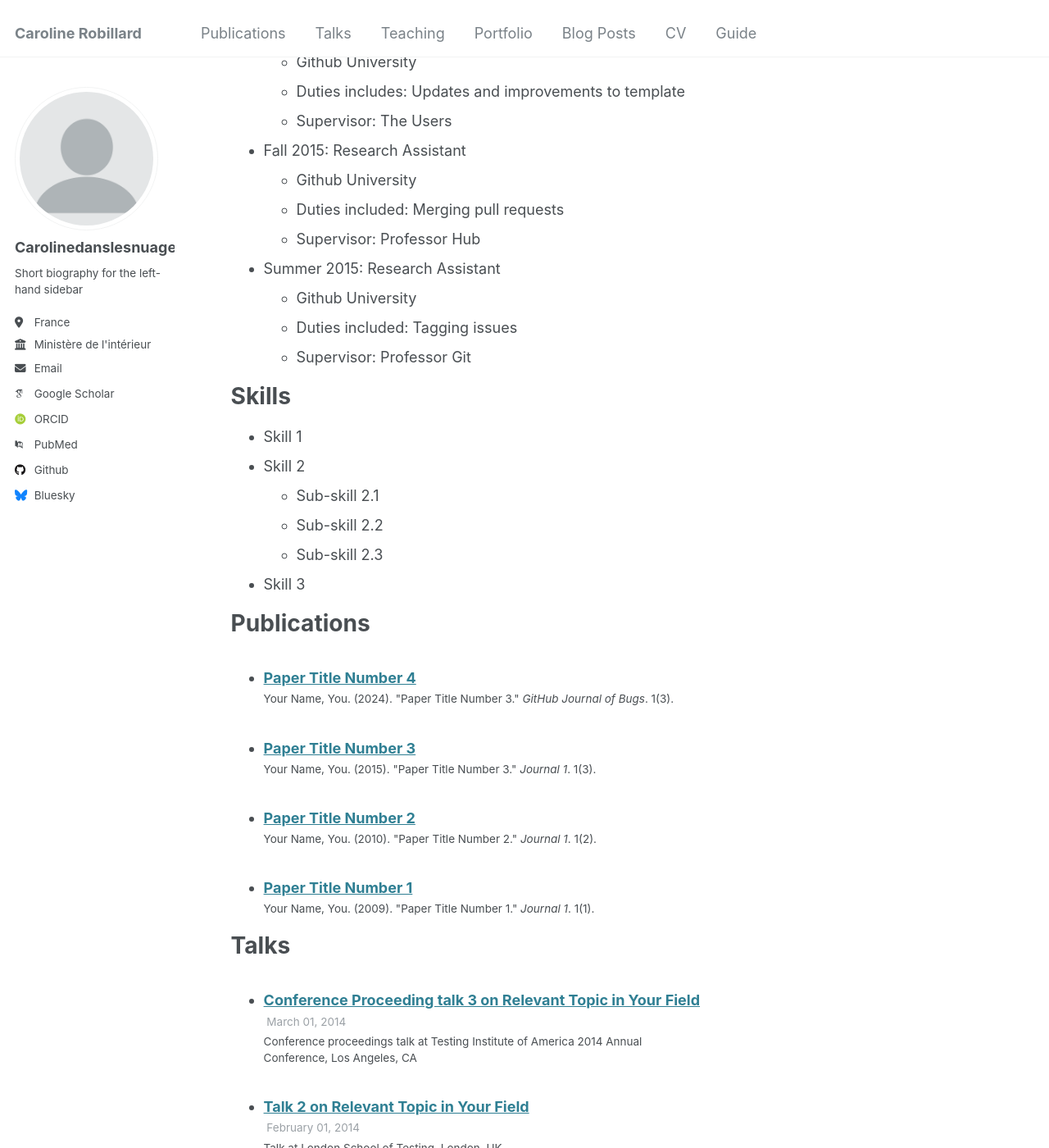
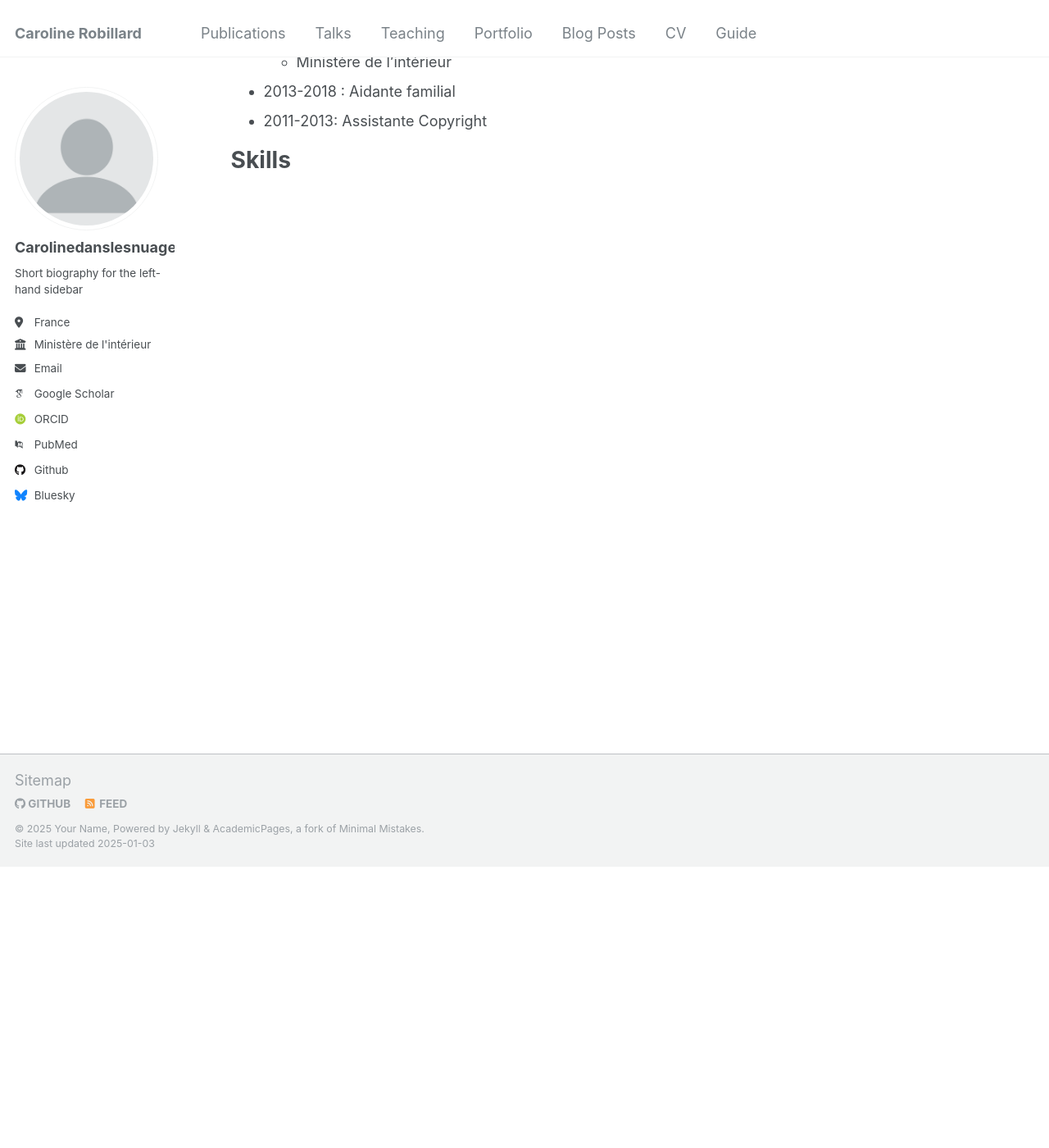
Before and after one commit to Carolinedanslesnuages/carolinedanslesnuages.github.io, a Jekyll site: the page built from _pages/cv.md, in a window 1280 px wide and 1400 px high, scrolled down 343 px. Shown: the whole window at 82% size. Built offline with Jekyll 4.4.1, drawn with Linux system fonts in a browser that asks for light colours; some web fonts are replaced; some of the changed text lies outside the part shown.

Commit message:
Update cv.md

```diff
--- a/_pages/cv.md
+++ b/_pages/cv.md
@@ -11,54 +11,17 @@ redirect_from:
 
 Education
 ======
-* Ph.D in Version Control Theory, GitHub University, 2018 (expected)
-* M.S. in Jekyll, GitHub University, 2014
-* B.S. in GitHub, GitHub University, 2012
+* TITRE RNCP : Developpeuse de média intéractifs
+* BTS - Assistante de manager (Niveau)
+* DAEU - Diplôme d'accès aux études universitaire - 2010
 
 Work experience
 ======
-* Spring 2024: Academic Pages Collaborator
-  * Github University
-  * Duties includes: Updates and improvements to template
-  * Supervisor: The Users
 
-* Fall 2015: Research Assistant
-  * Github University
-  * Duties included: Merging pull requests
-  * Supervisor: Professor Hub
-
-* Summer 2015: Research Assistant
-  * Github University
-  * Duties included: Tagging issues
-  * Supervisor: Professor Git
+* 2019-Aujourd'hui: Developpeuse application
+  * Ministère de l'intérieur
+* 2013-2018 : Aidante familial
+* 2011-2013: Assistante Copyright
 
 Skills
 ======
-* Skill 1
-* Skill 2
-  * Sub-skill 2.1
-  * Sub-skill 2.2
-  * Sub-skill 2.3
-* Skill 3
-
-Publications
-======
-  <ul>{% for post in site.publications reversed %}
-    {% include archive-single-cv.html %}
-  {% endfor %}</ul>
-
-Talks
-======
-  <ul>{% for post in site.talks reversed %}
-    {% include archive-single-talk-cv.html  %}
-  {% endfor %}</ul>
-
-Teaching
-======
-  <ul>{% for post in site.teaching reversed %}
-    {% include archive-single-cv.html %}
-  {% endfor %}</ul>
-
-Service and leadership
-======
-* Currently signed in to 43 different slack teams
```
